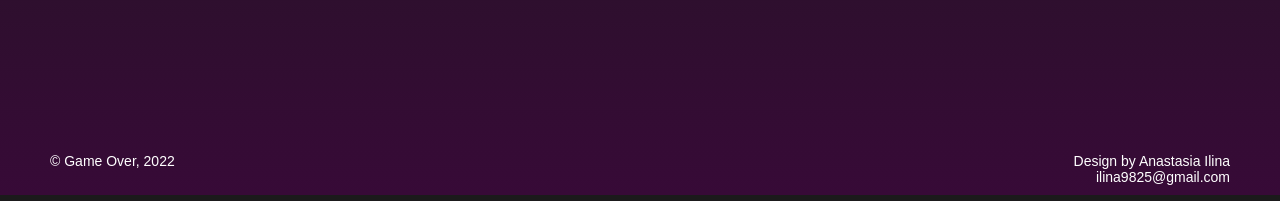
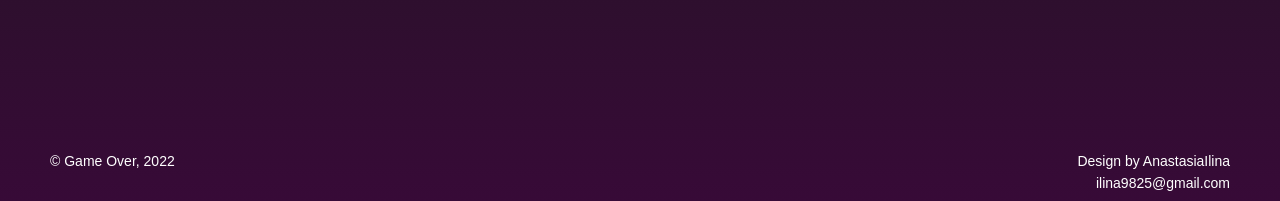
Before and after one commit to Rafis-dev/Go, a plain HTML site: page index.html in a window 1280 px wide. Shown: the part 7037-7238 px from the top of the page. Drawn offline with Linux system fonts and the light colour scheme.

Commit message:
fixed footer

```diff
--- a/css/footer.css
+++ b/css/footer.css
@@ -64,12 +64,16 @@
 }
 
 .footer__footnote {
-  flex-basis: 160px;
   font-size: 14px;
   font-weight: 400;
   line-height: 16px
 }
 
+.footer__footnote-span {
+  display: block;
+  margin-bottom: 6px;
+}
+
 .footer__footnote_text_right {
   text-align: right;
 }
--- a/index.html
+++ b/index.html
@@ -376,7 +376,9 @@
 
       <div class="footer__footnote-wrapper">
         <p class="footer__footnote">© Game Over, 2022</p>
-        <p class="footer__footnote footer__footnote_text_right">Design by Anastasia Ilina ilina9825@gmail.com
+        <p class="footer__footnote footer__footnote_text_right">
+          <span class="footer__footnote-span">Design by AnastasiaIlina</span>
+          ilina9825@gmail.com
         </p>
       </div>
     </div>
```
